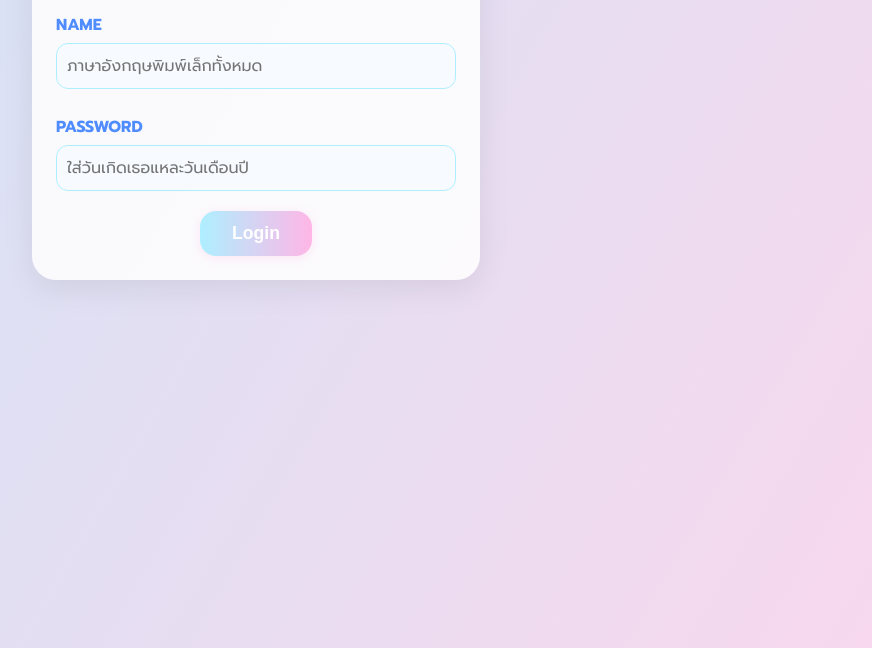
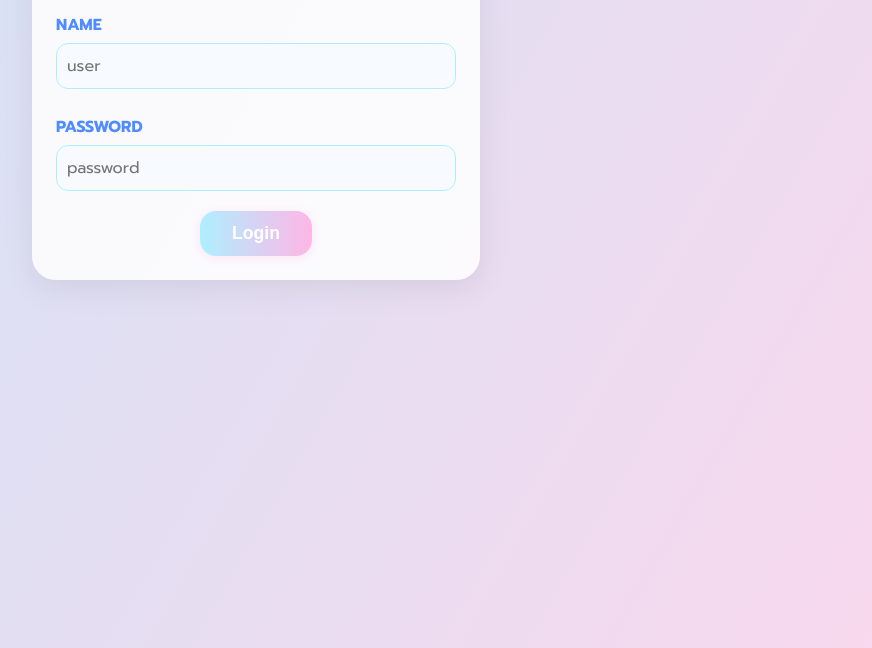
Before and after one commit to ICE162545/-, a plain HTML site: page index.html in a window 1280 px wide. Shown: the part 152-800 px from the top of the page, without its empty margins (384-1256 px from the left). Drawn offline with Linux system fonts and the light colour scheme.

Commit message:
index.html

```diff
--- a/index.html
+++ b/index.html
@@ -286,9 +286,9 @@
     <h1>ล็อกอินเลยไอ้อ้วน</h1>
     <form id="loginForm">
       <label for="receiver">NAME</label>
-      <input type="text" id="receiver" required placeholder="ภาษาอังกฤษพิมพ์เล็กทั้งหมด">
+      <input type="text" id="receiver" required placeholder="user">
       <label for="password">PASSWORD</label>
-      <input type="password" id="password" required placeholder="ใส่วันเกิดเธอแหละวันเดือนปี">
+      <input type="password" id="password" required placeholder="password">
       <div class="error" id="loginError" style="display:none;"></div>
       <button type="submit">Login</button>
     </form>
```
